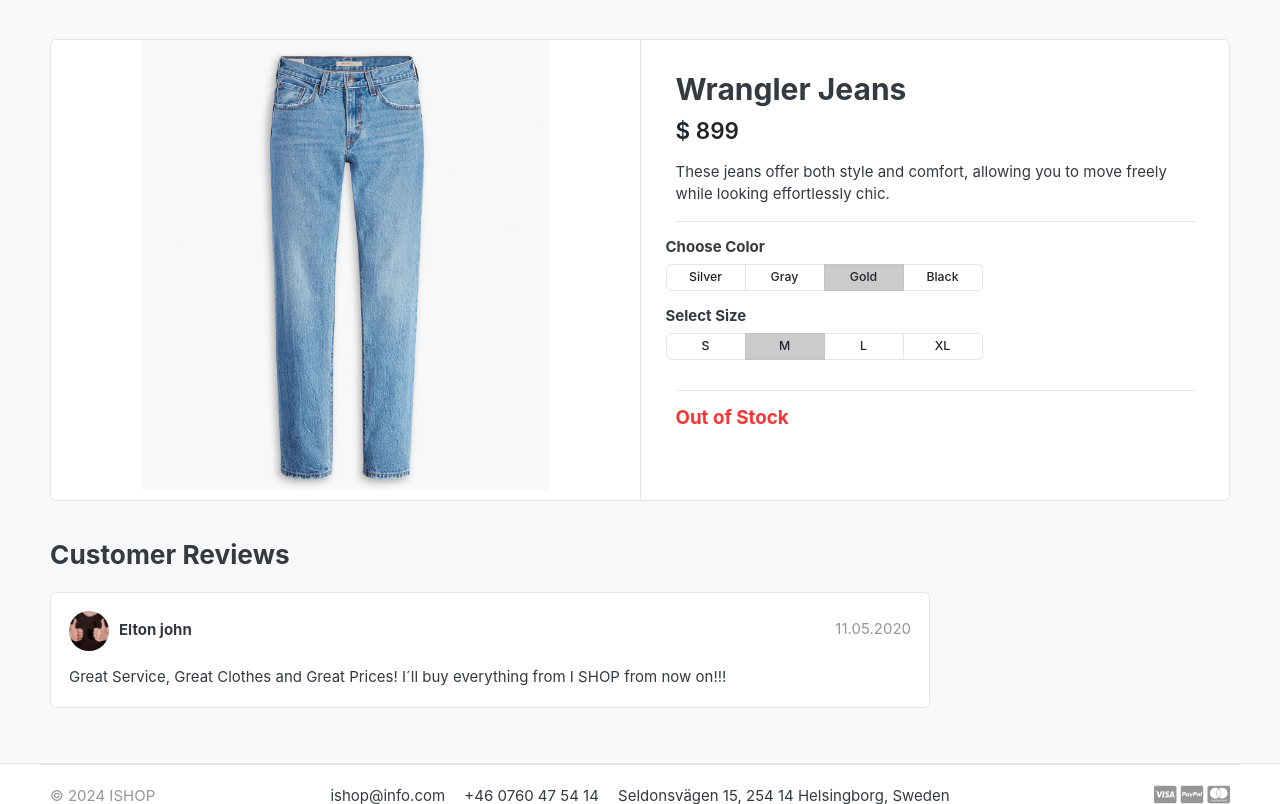
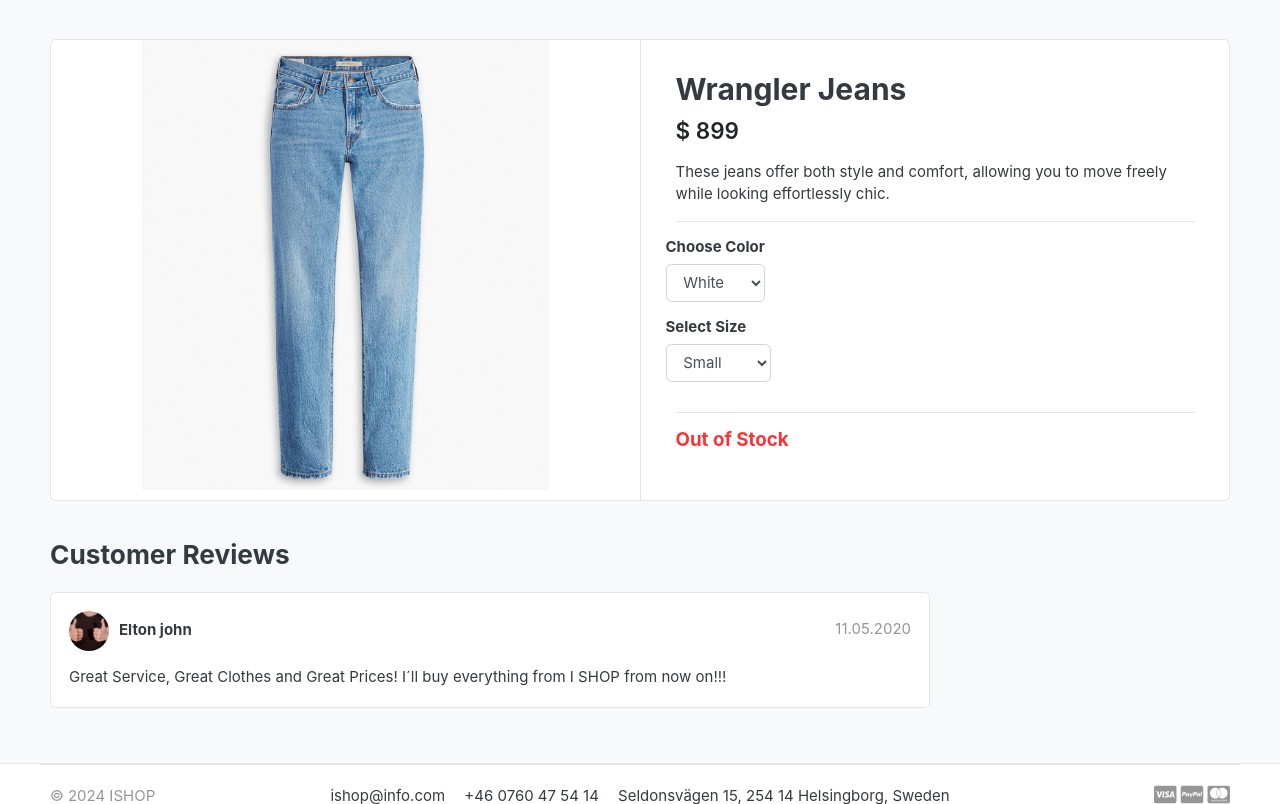
Before and after one commit to GlennJohansson85/shop, a Django app: page /products/category/jeans/wrangler-jeans/ in a window 1280 px wide. Shown: the part 119-923 px from the top of the page. Run offline with Django 3.2, Linux system fonts and the light colour scheme; data comes from the database, SQL or seed files in the repository; data that the repository does not hold is empty; some libraries are stand-ins or nearby versions; some web fonts are replaced.

Commit message:
Testing static values for size and colors

```diff
--- a/cart/views.py
+++ b/cart/views.py
@@ -13,6 +13,9 @@
 
 
 def add_cart(request, product_id):
+    color = request.GET['color']
+    size = request.GET['color']
+
     product = Product.objects.get(id=product_id) # GET product id
     try:
         cart = Cart.objects.get(cart_id=_cart_id(request)) # GET cart by cart_id in session
--- a/templates/products/product_detail.html
+++ b/templates/products/product_detail.html
@@ -12,52 +12,42 @@
                         <div class="img-big-wrap">
                            <a href="#"><img src="{{ single_product.images.url }}"></a>
                         </div>
+
                     </article>
                 </aside>
                 <main class="col-md-6 border-left">
+
+                <form action="{% url 'add_cart' single_product.id %}" method="GET">
                     <article class="content-body">
                         <h2 class="title">{{ single_product.product_name }}</h2>
+
                         <div class="mb-3">
                             <var class="price h4">$ {{ single_product.price }}</var>
                         </div>
+
                         <p>{{ single_product.description }}</p>
+
+
                         <hr>
                         <div class="row">
                             <div class="item-option-select">
                                 <h6>Choose Color</h6>
-                                <div class="btn-group btn-group-sm btn-group-toggle" data-toggle="buttons">
-                                  <label class="btn btn-light">
-                                    <input type="radio" name="radio_color"> Silver
-                                  </label>
-                                  <label class="btn btn-light">
-                                    <input type="radio" name="radio_color"> Gray
-                                  </label>
-                                  <label class="btn btn-light active">
-                                    <input type="radio" name="radio_color checked"> Gold
-                                  </label>
-                                  <label class="btn btn-light">
-                                    <input type="radio" name="radio_color"> Black
-                                  </label>
-                                </div>
+                                    <select name="color" class="form-control">
+                                        <option value="white">White</option>
+                                        <option value="black">Black</option>
+                                        <option value="yellow">Yellow</option>
+                                    </select>
                             </div>
                         </div>
                         <div class="row">
                             <div class="item-option-select">
                                 <h6>Select Size</h6>
-                                <div class="btn-group btn-group-sm btn-group-toggle" data-toggle="buttons">
-                                  <label class="btn btn-light">
-                                    <input type="radio" name="radio_color"> S
-                                  </label>
-                                  <label class="btn btn-light active">
-                                    <input type="radio" name="radio_color" checked> M
-                                  </label>
-                                  <label class="btn btn-light">
-                                    <input type="radio" name="radio_color"> L
-                                  </label>
-                                  <label class="btn btn-light">
-                                    <input type="radio" name="radio_color"> XL
-                                  </label>
-                                </div>
+                                    <select name="size" class="form-control">
+                                        <option value="small">Small</option>
+                                        <option value="medium">Medium</option>
+                                        <option value="large">Large</option>
+                                    </select>
+
                             </div>
                         </div>
                         <hr>
@@ -65,13 +55,14 @@
                             <h5 class="text-danger">Out of Stock</h5>
                             {% else %}
                                 {% if in_cart %}
-                                    <a href="#" class="btn btn-success"> <span class="text">Added to Cart</span> <i class="fas fa-check"></i></a>
-                                    <a href="{% url 'cart' %}" class="btn btn-outline-primary"> <span class="text">View Cart</span> <i class="fas fa-eye"></i></a>
+                                    <a href="#" class="btn btn-success"> <span class="text">Added to Cart</span><i class="fas fa-check"></i></a>
+                                    <a href="{% url 'cart' %}" class="btn btn-outline-primary"> <span class="text">View Cart</span><i class="fas fa-eye"></i></a>
                                 {% else %}
-                                    <a href="{% url 'add_cart' single_product.id %}" class="btn  btn-primary"> <span class="text">Add to cart</span> <i class="fas fa-shopping-cart"></i></a>
+                                    <button type="submit" class="btn btn-primary"><span class="text">Add to cart</span><i class="fas fa-shopping-cart"></i></button>
                                 {% endif %}
                             {% endif %}
                     </article>
+                </form>
                 </main>
             </div>
         </div>
```
